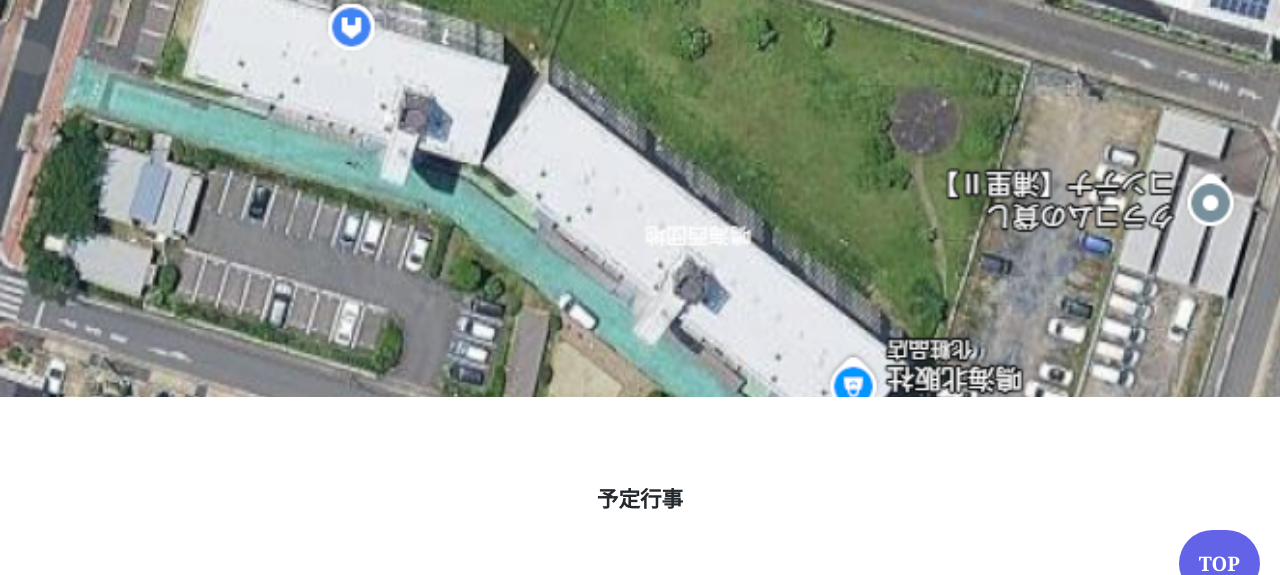
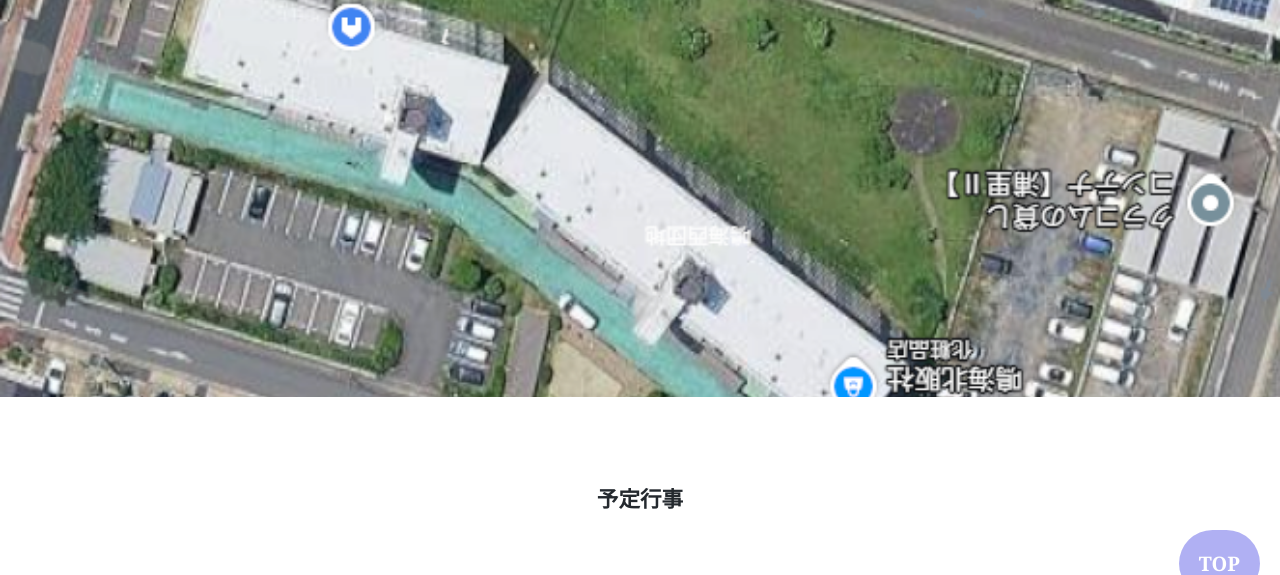
Before and after one commit to nori5003-web/naruminishidanchi, a plain HTML site: page index.html in a window 1280 px wide. In both pictures the pointer is over the link "TOP". Shown: the part 153-728 px from the top of the page. Drawn offline with Linux system fonts and the light colour scheme; some packages are replaced by stand-ins of ours.

Commit message:
Add files via upload

```diff
--- a/style.css
+++ b/style.css
@@ -104,7 +104,12 @@ header li img.icon {
     padding: 20px;
     border-radius: 50px;
     font-weight: bold;
-    font-size: 20px;;
+    font-size: 20px;
+    transition: all 0.5s;
+}
+
+main a:hover {
+    opacity: 0.5;
 }
 
 /* 予定行事 */
```
